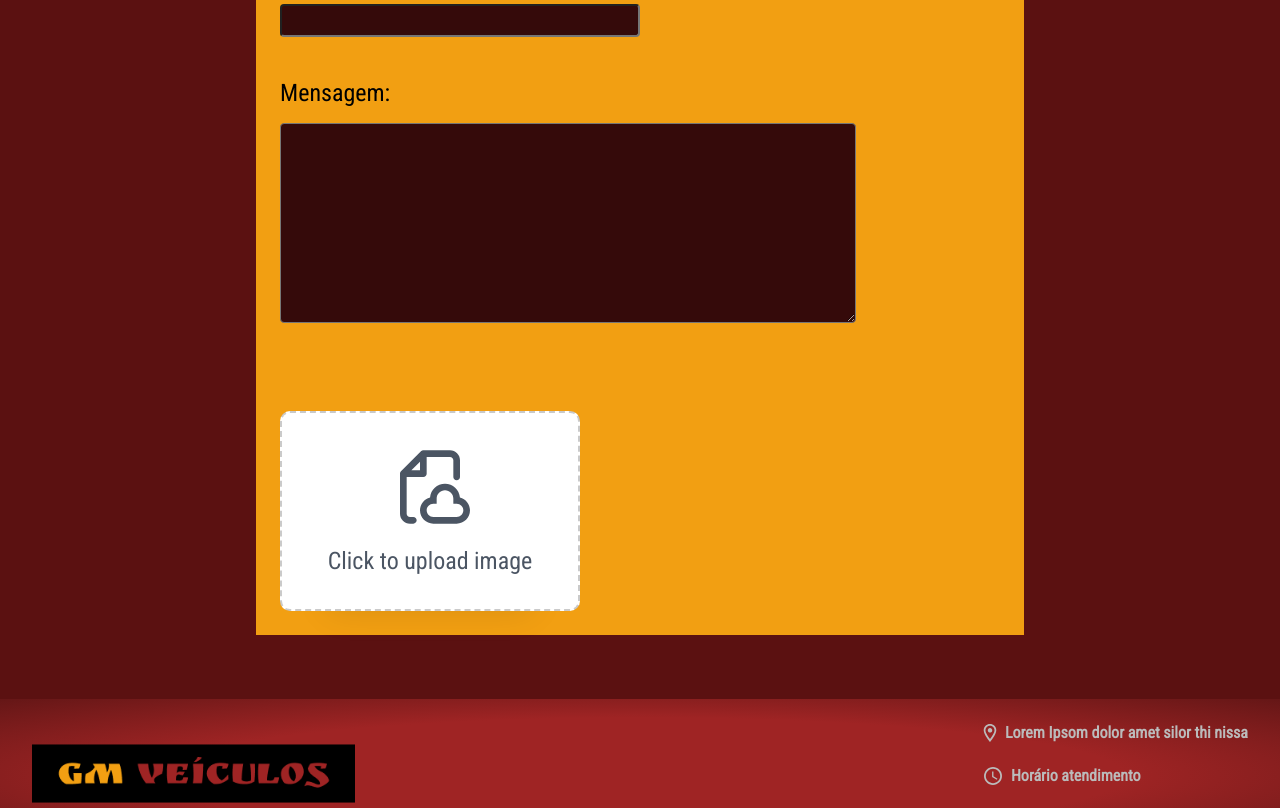
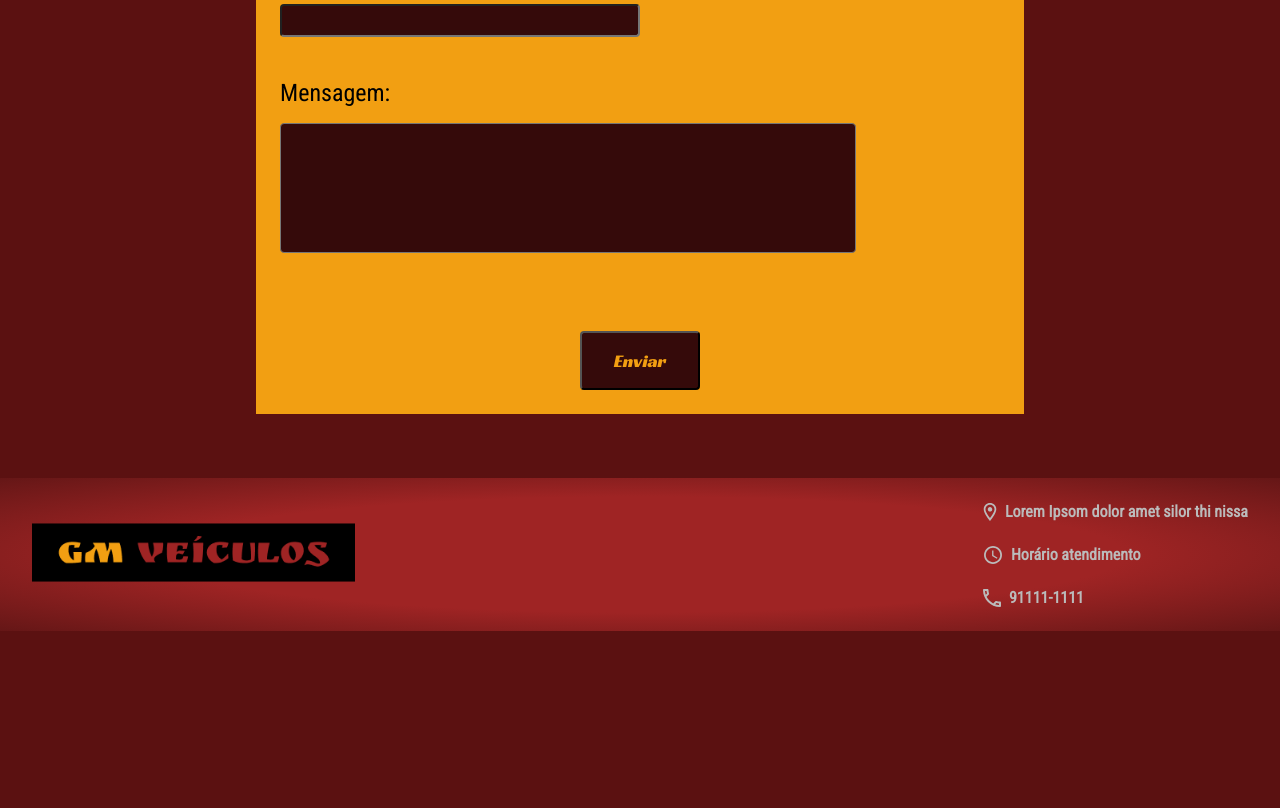
Before and after one commit to ruanclaudio/gm-veiculos-finalproject, a SvelteKit app in the folder frontend/: page /compra in a window 1280 px wide. Shown: the part 360-1168 px from the top of the page. After the commit the page ends 991 px from the top, so only its background shows below. Built offline with nearby package versions, Linux system fonts and the light colour scheme.

Commit message:
refactor venda/compra forms

```diff
--- a/frontend/src/routes/+page.svelte
+++ b/frontend/src/routes/+page.svelte
@@ -8,7 +8,7 @@
 
 <main>
     <div class="context">
-        <h4>4 resultados encontrados</h4>
+        <h4>resultados encontrados</h4>
 
         <div class="sort">
             <h3>Ordenar por: Maior preço</h3>
--- a/frontend/src/routes/compra/+page.svelte
+++ b/frontend/src/routes/compra/+page.svelte
@@ -14,23 +14,12 @@
 
             <div class="mensagem">
                 <label for="mensagem">Mensagem: </label> <br>
-                <textarea name="mensagem" id="mensagem"></textarea>
+                <textarea name="mensagem" id="mensagem" rows="6" ></textarea>
             </div>
 
-            <div class="veiculo">
-                <Veiculo></Veiculo>
-            </div>
+            <Veiculo/>
 
-            <label class="custum-file-upload" for="file">
-                <div class="icon">
-                <svg xmlns="http://www.w3.org/2000/svg" fill="" viewBox="0 0 24 24"><g stroke-width="0" id="SVGRepo_bgCarrier"></g><g stroke-linejoin="round" stroke-linecap="round" id="SVGRepo_tracerCarrier"></g><g id="SVGRepo_iconCarrier"> <path fill="" d="M10 1C9.73478 1 9.48043 1.10536 9.29289 1.29289L3.29289 7.29289C3.10536 7.48043 3 7.73478 3 8V20C3 21.6569 4.34315 23 6 23H7C7.55228 23 8 22.5523 8 22C8 21.4477 7.55228 21 7 21H6C5.44772 21 5 20.5523 5 20V9H10C10.5523 9 11 8.55228 11 8V3H18C18.5523 3 19 3.44772 19 4V9C19 9.55228 19.4477 10 20 10C20.5523 10 21 9.55228 21 9V4C21 2.34315 19.6569 1 18 1H10ZM9 7H6.41421L9 4.41421V7ZM14 15.5C14 14.1193 15.1193 13 16.5 13C17.8807 13 19 14.1193 19 15.5V16V17H20C21.1046 17 22 17.8954 22 19C22 20.1046 21.1046 21 20 21H13C11.8954 21 11 20.1046 11 19C11 17.8954 11.8954 17 13 17H14V16V15.5ZM16.5 11C14.142 11 12.2076 12.8136 12.0156 15.122C10.2825 15.5606 9 17.1305 9 19C9 21.2091 10.7909 23 13 23H20C22.2091 23 24 21.2091 24 19C24 17.1305 22.7175 15.5606 20.9844 15.122C20.7924 12.8136 18.858 11 16.5 11Z" clip-rule="evenodd" fill-rule="evenodd"></path> </g></svg>
-                </div>
-                <div class="text">
-                   <span>Click to upload image</span>
-                   </div>
-                   <input type="file" id="file">
-                </label>
-
+            <button id="btn-form" type="submit">Enviar</button>
         </form>
     </div>
 </main>
@@ -79,7 +68,7 @@ input, textarea {
     border-radius: 4px;
     font-size: 18px;
     color: #fff;
-
+    resize: none;
 }
 
 .tel {
@@ -95,8 +84,6 @@ input, textarea {
 
 #mensagem {
     width: 80%;
-    min-height: 200px;
-
     margin-top: 16px;
 }
 
@@ -110,51 +97,8 @@ input, textarea {
     font-family: Racing Sans One;
     font-size: 18px;
     border-radius: 4px;
-
 }
 
-.custum-file-upload {
-  height: 200px;
-  width: 300px;
-  display: flex;
-  flex-direction: column;
-  align-items: space-between;
-  gap: 20px;
-  cursor: pointer;
-  align-items: center;
-  justify-content: center;
-  border: 2px dashed #cacaca;
-  background-color: rgba(255, 255, 255, 1);
-  padding: 1.5rem;
-  border-radius: 10px;
-  box-shadow: 0px 48px 35px -48px rgba(0,0,0,0.1);
-}
-
-.custum-file-upload .icon {
-  display: flex;
-  align-items: center;
-  justify-content: center;
-}
-
-.custum-file-upload .icon svg {
-  height: 80px;
-  fill: rgba(75, 85, 99, 1);
-}
-
-.custum-file-upload .text {
-  display: flex;
-  align-items: center;
-  justify-content: center;
-}
-
-.custum-file-upload .text span {
-  font-weight: 400;
-  color: rgba(75, 85, 99, 1);
-}
-
-.custum-file-upload input {
-  display: none;
-}
 
 @media screen and (max-width: 1300px) {
     #tel {
```
Also changed, not shown: frontend/src/routes/venda/+page.svelte (+18 -7 lines).
